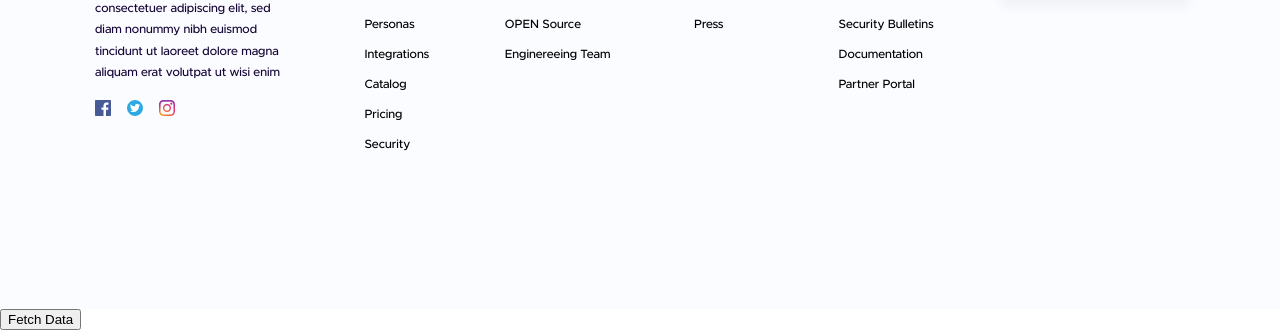
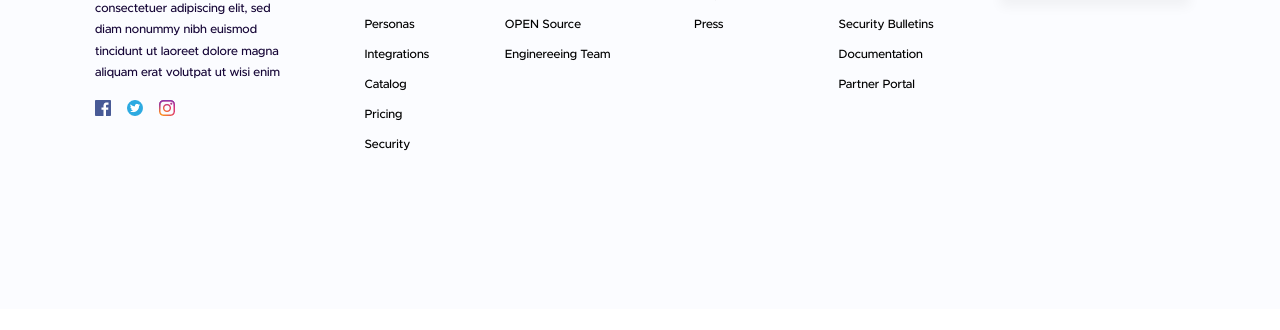
Before and after one commit to lukajincharadze/Javascript-Project-webpage, a plain HTML site: page index.html in a window 1280 px wide. Shown: the part 4764-5094 px from the top of the page. After the commit the page ends 5073 px from the top, so only its background shows below. Drawn offline with nearby package versions, Linux system fonts and the light colour scheme; no server answers; files whose address does not match are found by name; a web font is replaced by a local one.

Commit message:
Update index.html

```diff
--- a/index.html
+++ b/index.html
@@ -370,7 +370,6 @@
                         </div>
                     </div>
                 </div>
-                <button onclick="fetchData()">Fetch Data</button>
             </div>
         </div>
 
```
